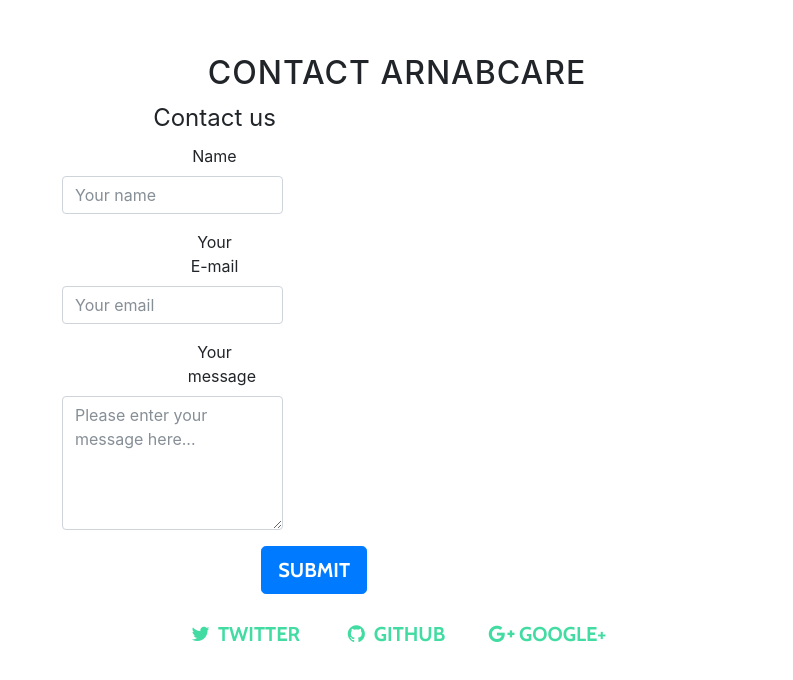
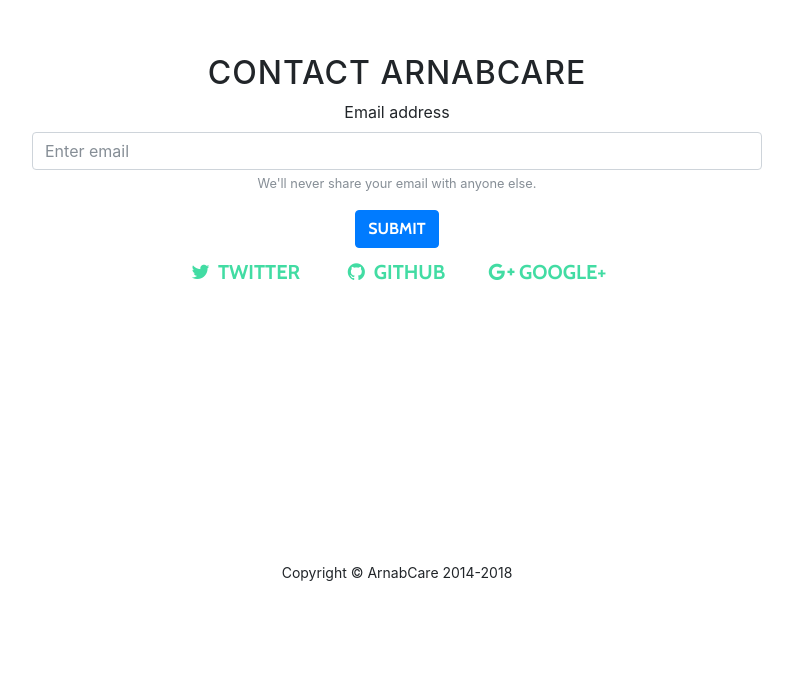
Before and after one commit to ArnabCare/arnabcare.github.io, a website with bundled scripts: page index.html in a window 1280 px wide. Shown: the part 2306-2986 px from the top of the page, without its empty margins (243-1036 px from the left). After the commit the page ends 2940 px from the top, so only its background shows below. Built offline with nearby package versions, Linux system fonts and the light colour scheme.

Commit message:
update index.html

```diff
--- a/index.html
+++ b/index.html
@@ -99,50 +99,15 @@
         <div class="row">
           <div class="col-lg-8 mx-auto">
             <h2>Contact ArnabCare</h2>
-            <div class="container">
-            	<div class="row">
-                  <div class="col-md-6 col-md-offset-3">
-                    <div class="well well-sm">
-                      <form class="form-horizontal" action="" method="post">
-                      <fieldset>
-                        <legend class="text-center">Contact us</legend>
+            <form>
+              <div class="form-group">
+                <label for="exampleInputEmail1">Email address</label>
+                <input type="email" class="form-control" id="exampleInputEmail1" aria-describedby="emailHelp" placeholder="Enter email">
+                <small id="emailHelp" class="form-text text-muted">We'll never share your email with anyone else.</small>
+              </div>
 
-                        <!-- Name input-->
-                        <div class="form-group">
-                          <label class="col-md-3 control-label" for="name">Name</label>
-                          <div class="col-md-9">
-                            <input id="name" name="name" type="text" placeholder="Your name" class="form-control">
-                          </div>
-                        </div>
-
-                        <!-- Email input-->
-                        <div class="form-group">
-                          <label class="col-md-3 control-label" for="email">Your E-mail</label>
-                          <div class="col-md-9">
-                            <input id="email" name="email" type="text" placeholder="Your email" class="form-control">
-                          </div>
-                        </div>
-
-                        <!-- Message body -->
-                        <div class="form-group">
-                          <label class="col-md-3 control-label" for="message">Your message</label>
-                          <div class="col-md-9">
-                            <textarea class="form-control" id="message" name="message" placeholder="Please enter your message here..." rows="5"></textarea>
-                          </div>
-                        </div>
-
-                        <!-- Form actions -->
-                        <div class="form-group">
-                          <div class="col-md-12 text-right">
-                            <button type="submit" class="btn btn-primary btn-lg">Submit</button>
-                          </div>
-                        </div>
-                      </fieldset>
-                      </form>
-                    </div>
-                  </div>
-            	</div>
-            </div>
+              <button type="submit" class="btn btn-primary">Submit</button>
+            </form>
 
             <ul class="list-inline banner-social-buttons">
               <li class="list-inline-item">
```
